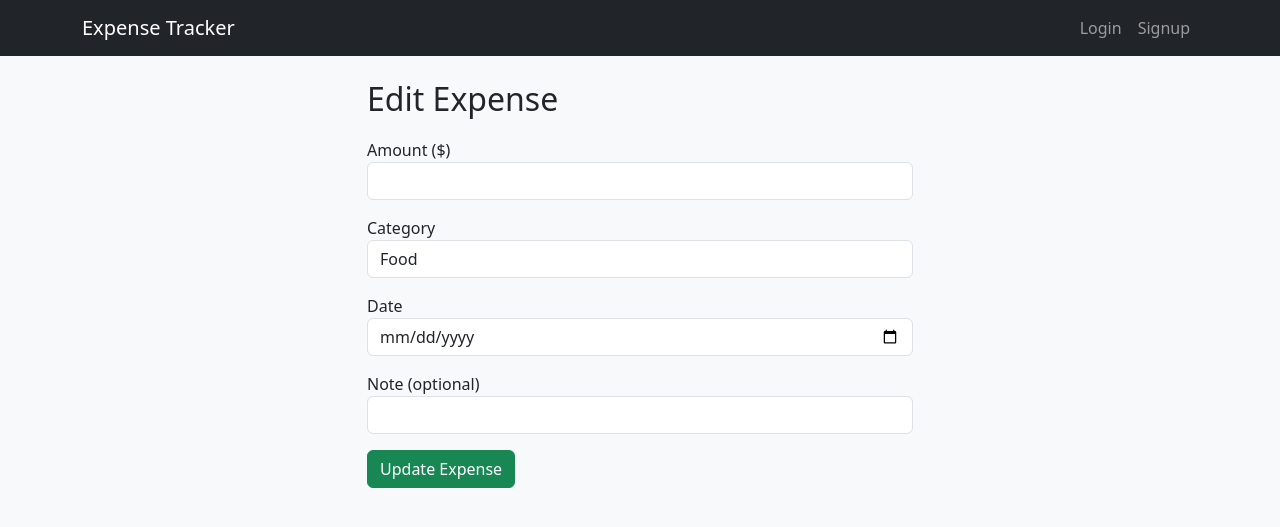
After one commit to Abdullah-819/Expense_Tracker_Python, a Flask app: template templates/edit_expense.html in a window 1280 px wide. The commit adds this page. Shown: the top 527 px of the page. Run offline with Flask 3, Linux system fonts and the light colour scheme; the template is opened without the code that fills it, so the values that code supplies are empty.

Commit message:
All files are updated and code is refactored

```diff
--- a/app.py
+++ b/app.py
@@ -48,6 +48,23 @@ def signup():
         flash("Signup successful. Please login.", "success")
         return redirect(url_for("login"))
     return render_template("signup.html")
+
+@app.route("/delete-expense/<int:expense_id>", methods=["POST"])
+def delete_expense(expense_id):
+    if "user_id" not in session:
+        return redirect(url_for("login"))
+
+    expense = Expense.query.get_or_404(expense_id)
+
+    if expense.user_id != session["user_id"]:
+        flash("You are not authorized to delete this expense.", "danger")
+        return redirect(url_for("expenses"))
+
+    db.session.delete(expense)
+    db.session.commit()
+    flash("Expense deleted successfully.", "success")
+    return redirect(url_for("expenses"))
+
 
 @app.route("/login", methods=["GET", "POST"])
 def login():
@@ -138,3 +155,51 @@ if __name__ == "__main__":
     with app.app_context():
         db.create_all()
     app.run(debug=True)
+
+
+# DELETE EXPENSE
+@app.route("/delete-expense/<int:expense_id>", methods=["POST"])
+def delete_expense(expense_id):
+    if "user_id" not in session:
+        return redirect(url_for("login"))
+
+    expense = Expense.query.get_or_404(expense_id)
+
+    if expense.user_id != session["user_id"]:
+        flash("You are not authorized to delete this expense.", "danger")
+        return redirect(url_for("expenses"))
+
+    db.session.delete(expense)
+    db.session.commit()
+    flash("Expense deleted successfully.", "success")
+    return redirect(url_for("expenses"))
+
+# EDIT EXPENSE
+@app.route("/edit-expense/<int:expense_id>", methods=["GET", "POST"])
+def edit_expense(expense_id):
+    if "user_id" not in session:
+        return redirect(url_for("login"))
+
+    expense = Expense.query.get_or_404(expense_id)
+    if expense.user_id != session["user_id"]:
+        flash("You are not authorized to edit this expense.", "danger")
+        return redirect(url_for("expenses"))
+
+    if request.method == "POST":
+        try:
+            expense.amount = float(request.form["amount"])
+        except ValueError:
+            flash("Invalid amount entered.", "danger")
+            return redirect(url_for("edit_expense", expense_id=expense.id))
+
+        expense.category = request.form["category"]
+        expense.note = request.form.get("note", "")
+        date_str = request.form.get("date")
+        if date_str:
+            expense.date = datetime.strptime(date_str, "%Y-%m-%d").date()
+
+        db.session.commit()
+        flash("Expense updated successfully.", "success")
+        return redirect(url_for("expenses"))
+
+    return render_template("edit_expense.html", expense=expense)
--- a/static/js/script.js
+++ b/static/js/script.js
@@ -0,0 +1,34 @@
+{% extends 'base.html' %}
+
+{% block title %}Expenses{% endblock %}
+
+{% block content %}
+<h2>All Expenses</h2>
+<table class="table table-striped mt-3">
+    <thead>
+        <tr>
+            <th>Date</th>
+            <th>Amount ($)</th>
+            <th>Category</th>
+            <th>Note</th>
+            <th>Action</th>
+        </tr>
+    </thead>
+    <tbody>
+        {% for expense in expenses %}
+        <tr>
+            <td>{{ expense.date.strftime('%Y-%m-%d') if expense.date else '' }}</td>
+            <td>{{ '%.2f'|format(expense.amount) }}</td>
+            <td>{{ expense.category }}</td>
+            <td>{{ expense.note }}</td>
+            <td>
+                <a href="{{ url_for('edit_expense', expense_id=expense.id) }}" class="btn btn-sm btn-primary">Edit</a>
+                <form action="{{ url_for('delete_expense', expense_id=expense.id) }}" method="POST" style="display:inline;">
+                    <button type="submit" class="btn btn-sm btn-danger">Delete</button>
+                </form>
+            </td>
+        </tr>
+        {% endfor %}
+    </tbody>
+</table>
+{% endblock %}
--- a/templates/base.html
+++ b/templates/base.html
@@ -28,7 +28,6 @@
 </nav>
 
 <div class="container mt-4">
-
     {% with messages = get_flashed_messages(with_categories=true) %}
       {% if messages %}
         {% for category, message in messages %}
@@ -36,10 +35,8 @@
         {% endfor %}
       {% endif %}
     {% endwith %}
-
     {% block content %}{% endblock %}
 </div>
-
 <script src="{{ url_for('static', filename='js/script.js') }}"></script>
 </body>
 </html>
--- a/templates/dashboard.html
+++ b/templates/dashboard.html
@@ -4,7 +4,6 @@
 
 {% block content %}
 <h2>Dashboard</h2>
-
 <div class="row mt-4">
     <div class="col-md-4">
         <div class="card text-center bg-light mb-3">
@@ -15,13 +14,11 @@
         </div>
     </div>
 </div>
-
 <div class="row mt-4">
     <div class="col-md-6">
         <canvas id="categoryChart"></canvas>
     </div>
 </div>
-
 <script>
 var categories = {{ categories|safe }};
 var ctx = document.getElementById('categoryChart').getContext('2d');
--- /dev/null
+++ b/templates/edit_expense.html
@@ -0,0 +1,36 @@
+{% extends 'base.html' %}
+
+{% block title %}Edit Expense{% endblock %}
+
+{% block content %}
+<div class="row justify-content-center">
+    <div class="col-md-6">
+        <h2>Edit Expense</h2>
+        <form method="POST">
+            <div class="mb-3">
+                <label>Amount ($)</label>
+                <input type="number" step="0.01" name="amount" class="form-control" value="{{ expense.amount }}" required>
+            </div>
+            <div class="mb-3">
+                <label>Category</label>
+                <select name="category" class="form-control" required>
+                    <option {% if expense.category == 'Food' %}selected{% endif %}>Food</option>
+                    <option {% if expense.category == 'Travel' %}selected{% endif %}>Travel</option>
+                    <option {% if expense.category == 'Bills' %}selected{% endif %}>Bills</option>
+                    <option {% if expense.category == 'Shopping' %}selected{% endif %}>Shopping</option>
+                    <option {% if expense.category == 'Other' %}selected{% endif %}>Other</option>
+                </select>
+            </div>
+            <div class="mb-3">
+                <label>Date</label>
+                <input type="date" name="date" class="form-control" value="{{ expense.date }}">
+            </div>
+            <div class="mb-3">
+                <label>Note (optional)</label>
+                <input type="text" name="note" class="form-control" value="{{ expense.note }}">
+            </div>
+            <button type="submit" class="btn btn-success">Update Expense</button>
+        </form>
+    </div>
+</div>
+{% endblock %}
```
Also changed, not shown: templates/expenses.html (+7 -0 lines), templates/add_expense.html (line endings or trailing spaces), templates/index.html (line endings or trailing spaces).
